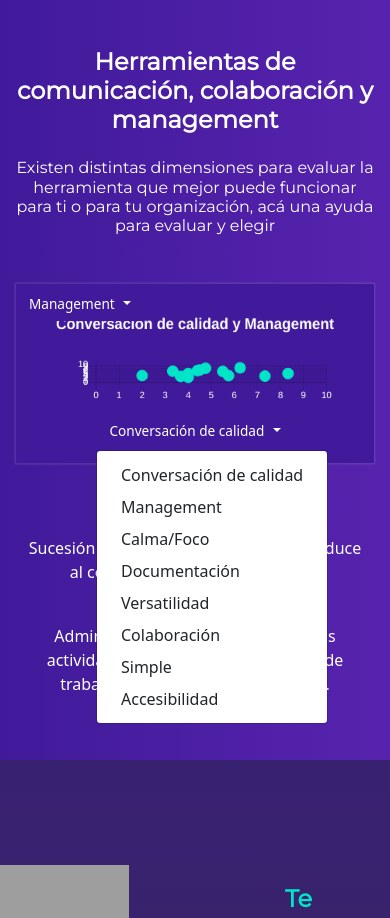
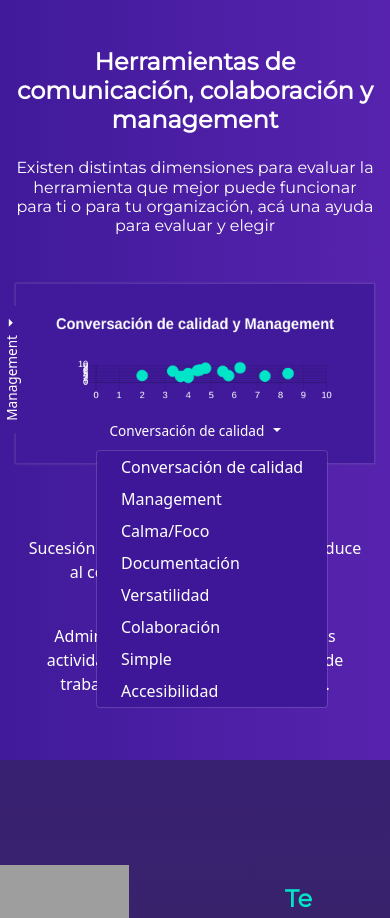
Before and after one commit to 9punto5/remote-tools, a PHP site: page / in a window 390 px wide, after a click on "Conversación de calidad". Shown: the top 918 px of the page. Run offline with PHP 8.4, Linux system fonts and the light colour scheme; some libraries are stand-ins or nearby versions; grey boxes are pictures that could not be loaded.

Commit message:
Update style.css

```diff
--- a/RemoteTools/style.css
+++ b/RemoteTools/style.css
@@ -479,22 +479,36 @@ pre code {
 
 #yDropdownContainer {
   position: absolute;
-  height: 100%;
-  top: 0;
-  writing-mode: sideways-lr; }
+  -webkit-transform: rotate(270deg);
+  transform: rotate(270deg);
+  transform-origin: 51% 58%;
+  bottom: 44%;
+  left: -23%; }
+  @media screen and (max-width: 1200px) {
+    #yDropdownContainer {
+      left: -22%; } }
+  @media screen and (max-width: 990px) {
+    #yDropdownContainer {
+      left: -21%; } }
+  @media screen and (max-width: 767px) {
+    #yDropdownContainer {
+      left: -20%; } }
+  @media screen and (max-width: 767px) {
+    #yDropdownContainer {
+      left: -20%; } }
+  @media screen and (max-width: 575px) {
+    #yDropdownContainer {
+      left: -19%; } }
   #yDropdownContainer .btn:hover span {
-    border-right: 1px solid #fff; }
+    border-bottom: 1px solid #fff; }
   #yDropdownContainer .dropdown {
-    margin-top: auto;
-    margin-bottom: auto;
-    height: max-content; }
+    margin-left: auto;
+    margin-right: auto;
+    width: max-content; }
   #yDropdownContainer .dropdown-menu {
-    transform: none !important;
-    rotate: 90deg;
-    top: -50% !important;
-    left: 100% !important; }
-    #yDropdownContainer .dropdown-menu .dropdown-item {
-      padding: 1.5rem 0.25rem !important; }
+    -webkit-transform: rotate(90deg) !important;
+    transform: rotate(90deg) !important;
+    transform-origin: 51% 58%; }
 
 #xDropdownContainer {
   position: absolute;
@@ -521,8 +535,23 @@ pre code {
   .axis-info span {
     font-weight: 600; }
 
+.dropdown-menu {
+  padding: 0 !important;
+  color: #fff !important;
+  background-color: #3d1797 !important;
+  border: 1px solid rgba(255, 255, 255, 0.15) !important; }
+
+.dropdown-item {
+  cursor: pointer; }
+
+.dropdown-item:focus, .dropdown-item:hover {
+  color: #c6c6c6;
+  background-color: #f8f9fa21; }
+
 #rating-section {
-  background: linear-gradient(59.09deg, #5522ac 0, #401a9a 100%); }
+  background: linear-gradient(59.09deg, #5522ac 0, #401a9a 100%);
+  max-width: 100vw;
+  overflow: hidden; }
   #rating-section .btn {
     color: #ffffff; }
   #rating-section table {
```
